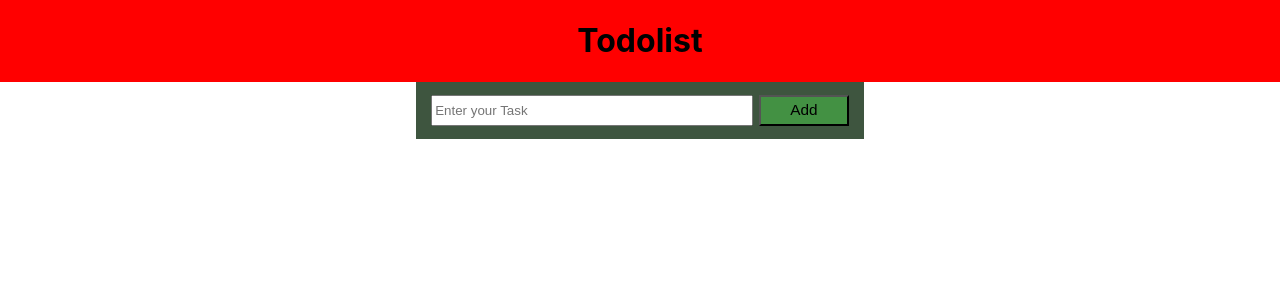
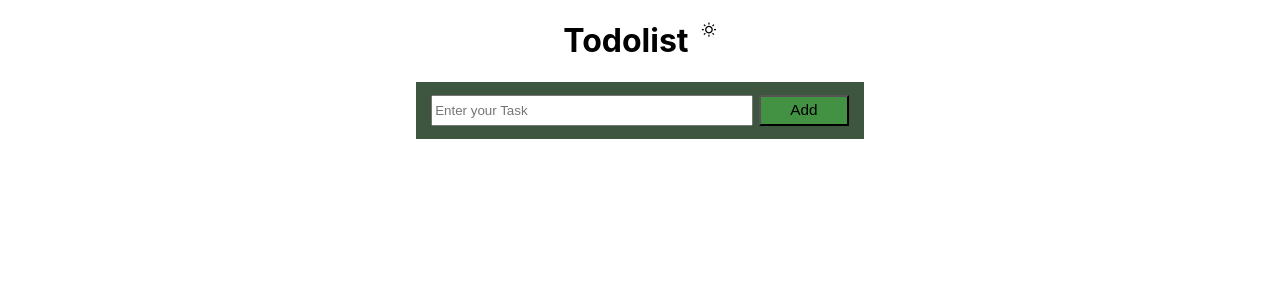
Before and after one commit to DarshanParaliya/Food-Recipe-app-using-react, a React (Create React App) app: page /#/todo in a window 1280 px wide. Shown: the top 300 px of the page. Built offline with nearby package versions, Linux system fonts and the light colour scheme.

Commit message:
darkmode changes

```diff
--- a/public/index.html
+++ b/public/index.html
@@ -26,7 +26,7 @@
     -->
     <title>React App</title>
   </head>
-  <body>
+  <body class="lightbody">
     <noscript>You need to enable JavaScript to run this app.</noscript>
     <div id="root"></div>
     <!--
--- a/src/App.js
+++ b/src/App.js
@@ -3,6 +3,7 @@ import Mainpage from "./components/Mainpage"
 import Mealinfo from "./components/Mealinfo"
 import { Routes, Route } from 'react-router-dom';
 import Todolist from './components/Todolist';
+import {  useState } from 'react';
 
 function App() {
   return (
@@ -12,8 +13,7 @@ function App() {
    <Routes>
     <Route path='/' element={<Mainpage/>} />
     <Route path='/:mealid' element={<Mealinfo/>} />
-      <Route path='/todo' element={<Todolist/>} />
-
+    <Route path='/todo' element={<Todolist/>} />
    </Routes>
     </div>
 
--- a/src/components/Todolist.js
+++ b/src/components/Todolist.js
@@ -4,6 +4,12 @@ import { useState } from 'react'
 function Todolist() {
 const[initial, setInitial] = useState();
 const[data, setData] = useState([]);
+const[darkMode, setDarkMode] = useState(false);
+
+const change = () =>{
+setDarkMode(!darkMode)
+}
+
 
 const inputHandle = (event) => {
  setInitial(event.target.value)
@@ -23,9 +29,10 @@ const deletData = (id) =>{
 }
 
   return (
-    <div className='todobody'>
+    <div className={darkMode ? "todobodyDarkmode" : "todobody"}>
         <div className='titletodo'>
         <h1>Todolist</h1>
+        {darkMode == false ? <i className="ri-sun-line mode" onClick={change}></i> : <i className="ri-moon-fill mode" onClick={change}></i>}
         </div>
         <div className='container2'>
         <div className='inputfield'>
--- a/src/index.css
+++ b/src/index.css
@@ -13,7 +13,6 @@ code {
   font-family: source-code-pro, Menlo, Monaco, Consolas, 'Courier New',
     monospace;
 }
-
 .searchBar{
   display: flex;
   justify-content: center;
@@ -135,7 +134,7 @@ code {
 
 .titletodo {
   width: 100%;
-  background-color: red;
+  /* background-color: red; */
   display: flex;
   justify-content: center;
 }
@@ -160,6 +159,17 @@ code {
   background-color: rgb(62, 85, 63);
 }
 .todobody{
+  background-color: white;
+  color: black;
+  width: 100%;
+  align-items: center;
+  display: flex;
+  justify-content: center;
+  flex-direction: column;
+}
+.todobodyDarkmode{
+  background-color: rgb(0, 0, 0);
+  color: rgb(255, 255, 255);
   width: 100%;
   align-items: center;
   display: flex;
@@ -177,6 +187,11 @@ font-size: 1.3vw;
 }
 .taskdata p{
   font-size: 1vw;
+}
+.mode{
+  margin-top: 1.7vw;
+  margin-left: 1vw;
+  font-size: 1.2vw;
 }
 @media (max-width: 500px) {
   .container2 {
@@ -203,4 +218,9 @@ font-size: 1.3vw;
   font-size: 5vw;
   padding-left: 3vw;
 }
+.mode {
+  margin-top: 7.8vw;
+  margin-left: 7vw;
+  font-size: 5.2vw;
 }
+}
```
